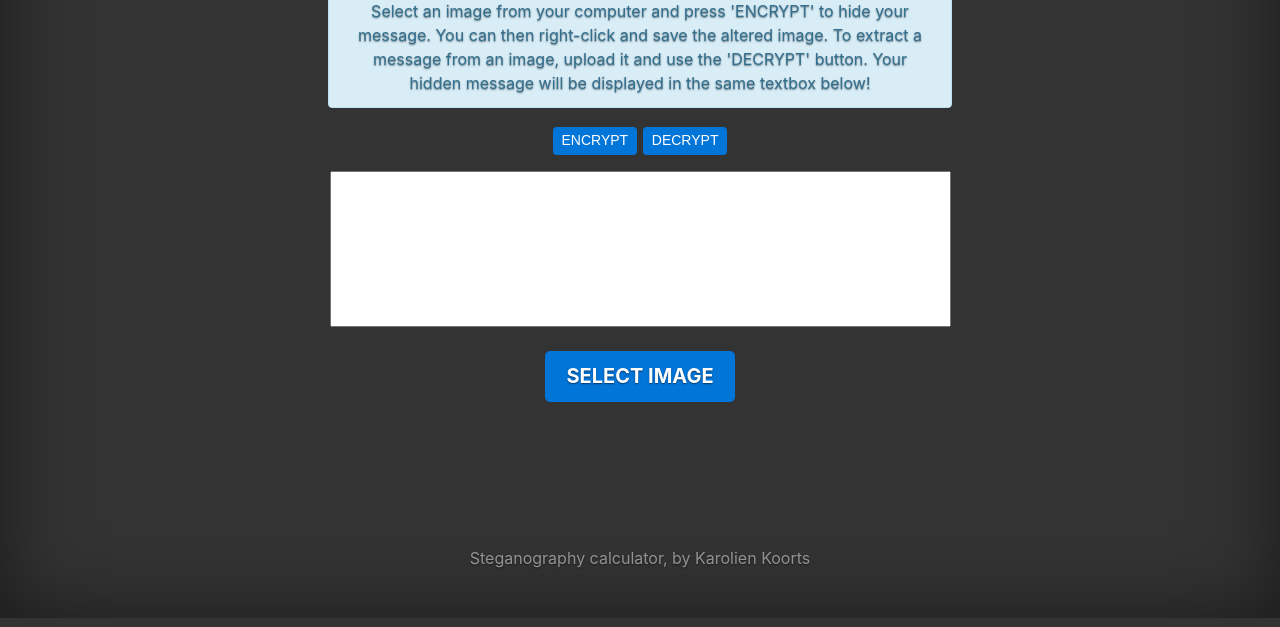
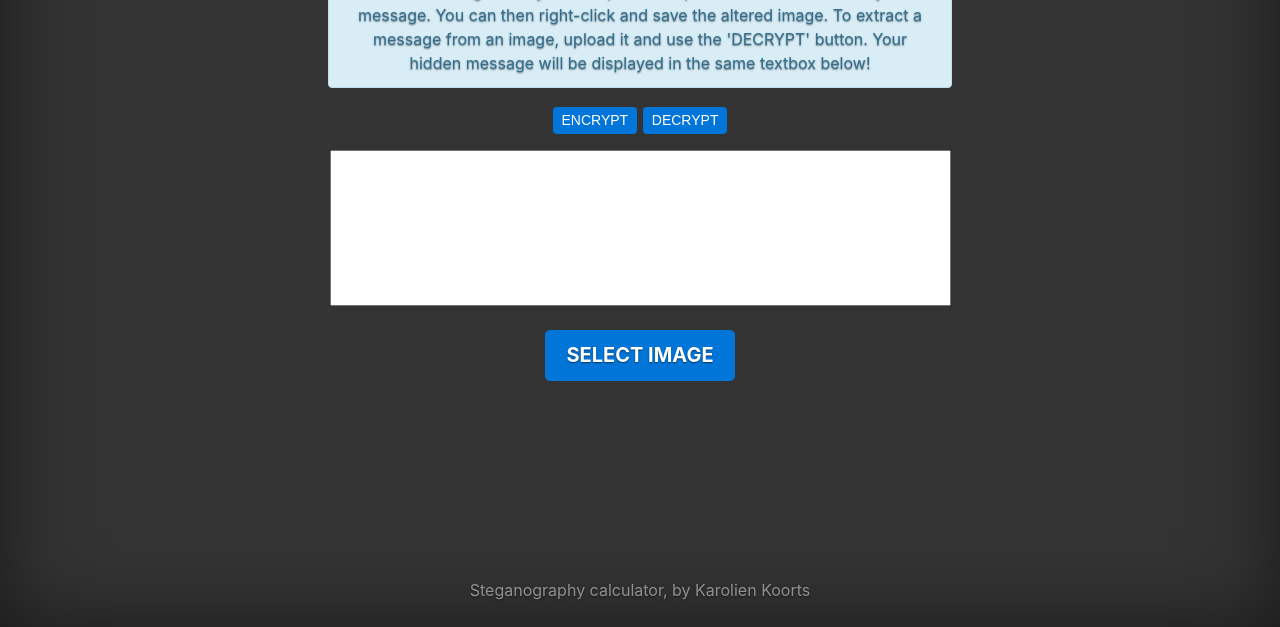
Before and after one commit to karolien/steggie, a plain HTML site: page index.html in a window 1280 px wide. Shown: the part 182-809 px from the top of the page. Drawn offline with nearby package versions, Linux system fonts and the light colour scheme; a script that the page names is missing.

Commit message:
Fixed footer padding

```diff
--- a/style.css
+++ b/style.css
@@ -51,12 +51,6 @@ body {
   margin-right: auto;
   margin-left: auto;
 }
-
-/* Padding for spacing */
-.inner {
-  padding: 2rem;
-}
-
 
 /*
  * Header
@@ -163,3 +157,7 @@ body {
   height: 100px;
   vertical-align: text-bottom;
 }
+
+#canvas{
+  margin-bottom: 50px;
+}
```
